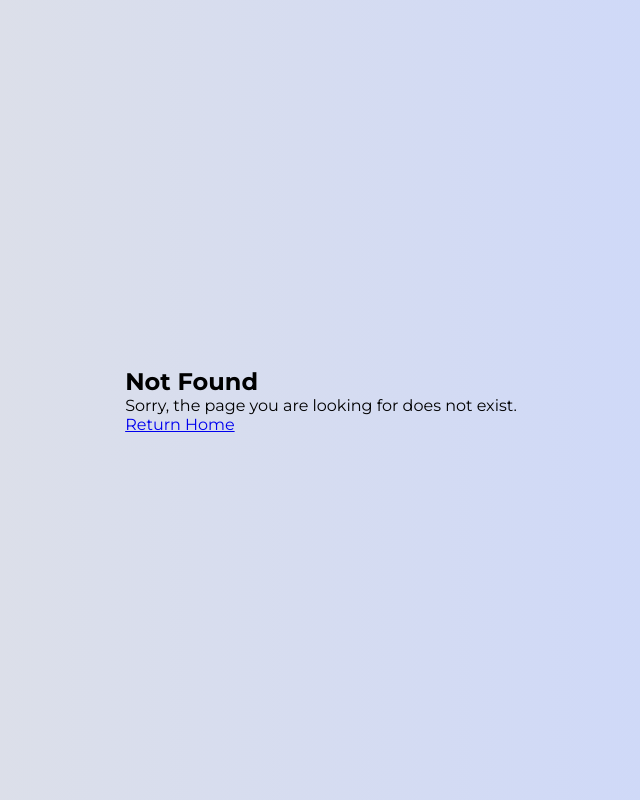
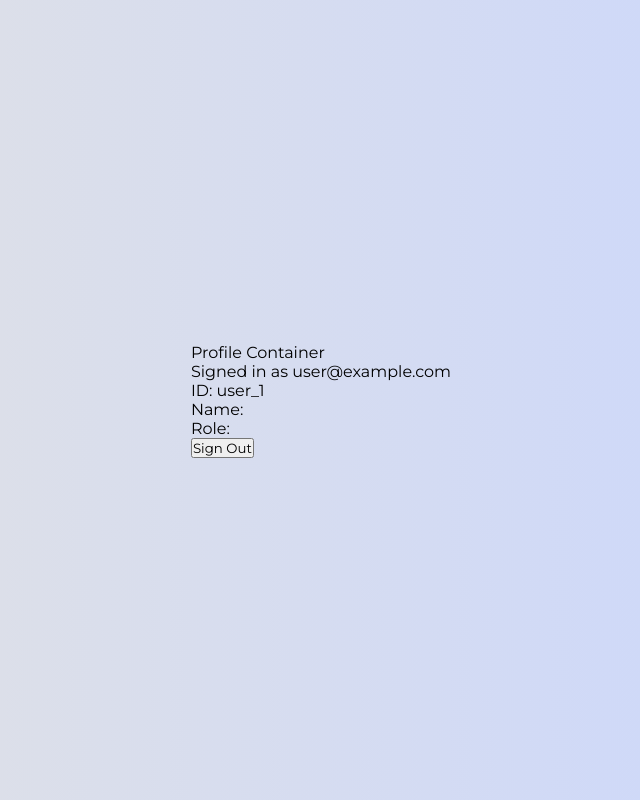
Before and after one commit to HUIXIN-TW/NotionSyncGCalFrontend, a Next.js app: page /profile in a window 1280 px wide. Before the commit this address had no page. Shown: the whole page, without its empty margins (319-959 px from the left). Built offline with nearby package versions, Linux system fonts and the light colour scheme; no server answers; sample sign-in values are in the browser's storage.

Commit message:
add profile

```diff
--- /dev/null
+++ b/src/app/profile/[id]/page.jsx
@@ -0,0 +1,3 @@
+// app/profile/[id] allows users to explore and interact with others' profiles.
+// cant edit
+// use app/api/user/[id]
--- /dev/null
+++ b/src/app/profile/page.jsx
@@ -0,0 +1,29 @@
+"use client";
+
+import { useEffect } from "react";
+import { useRouter } from "next/navigation";
+import { useSession, signOut } from "next-auth/react";
+
+import Profile from "@components/profile/Profile";
+
+const MyProfile = () => {
+  const { data: session, status } = useSession();
+  const router = useRouter();
+
+  console.log(session);
+
+  useEffect(() => {
+    // If the status is not "loading" and there's no session, redirect
+    if (status !== "loading" && !session) {
+      router.push("/authflow");
+    }
+  }, [session, status, router]);
+
+  return (
+    <div>
+      <Profile session={session} signOut={signOut} />
+    </div>
+  );
+};
+
+export default MyProfile;
--- /dev/null
+++ b/src/components/profile/profile.jsx
@@ -0,0 +1,19 @@
+"use client";
+
+const Profile = ({ session, signOut }) => {
+  if (!session || !session.user) {
+    return <div>Loading...</div>;
+  }
+  return (
+    <div>
+      <p>Profile Container</p>
+      <p>Signed in as {session.user.email}</p>
+      <p>ID: {session.user.id}</p>
+      <p>Name: {session.user.username}</p>
+      <p>Role: {session.user.role}</p>
+      <button onClick={() => signOut()}>Sign Out</button>
+    </div>
+  );
+};
+
+export default Profile;
```
